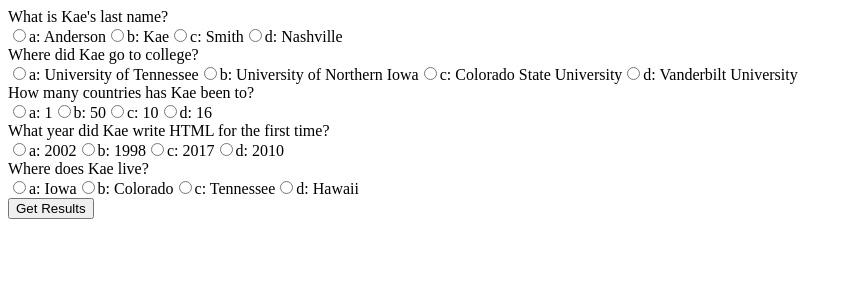
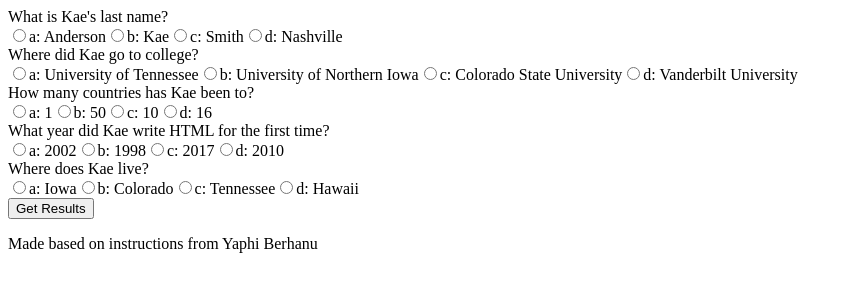
Before and after one commit to AndersonKA/JSquiz, a plain HTML site: page index.html in a window 1280 px wide. Shown: the whole page, without its empty margins (0-853 px from the left). Drawn offline with Linux system fonts and the light colour scheme.

Commit message:
develop branch

```diff
--- a/index.html
+++ b/index.html
@@ -10,7 +10,7 @@
     <button id="submit">Get Results</button>
     <div id="results"></div>
 
-    <!-- <p class="attribute">Made based on instructions from Yaphi Berhanu</p> -->
+    <p class="attribute">Made based on instructions from Yaphi Berhanu</p>
     <script src="./index.js"></script>
   </body>
 </html>
```
